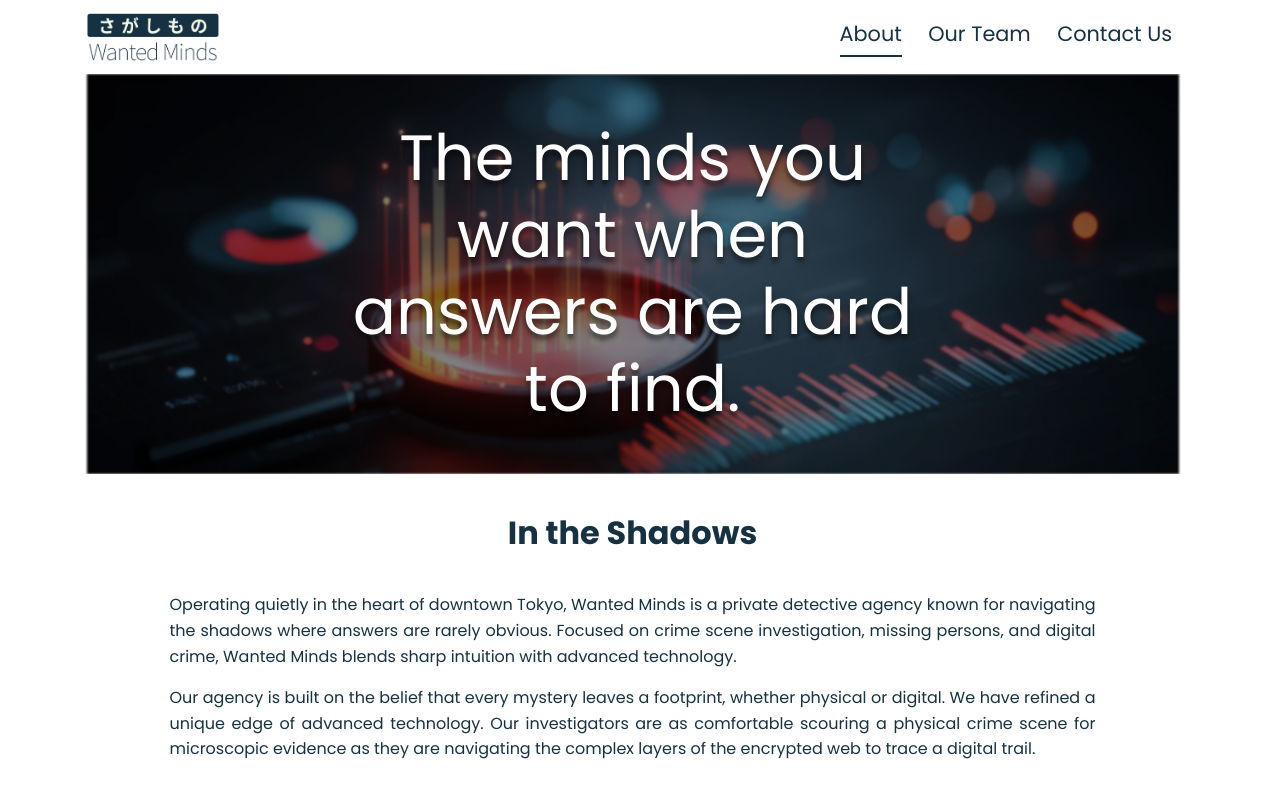
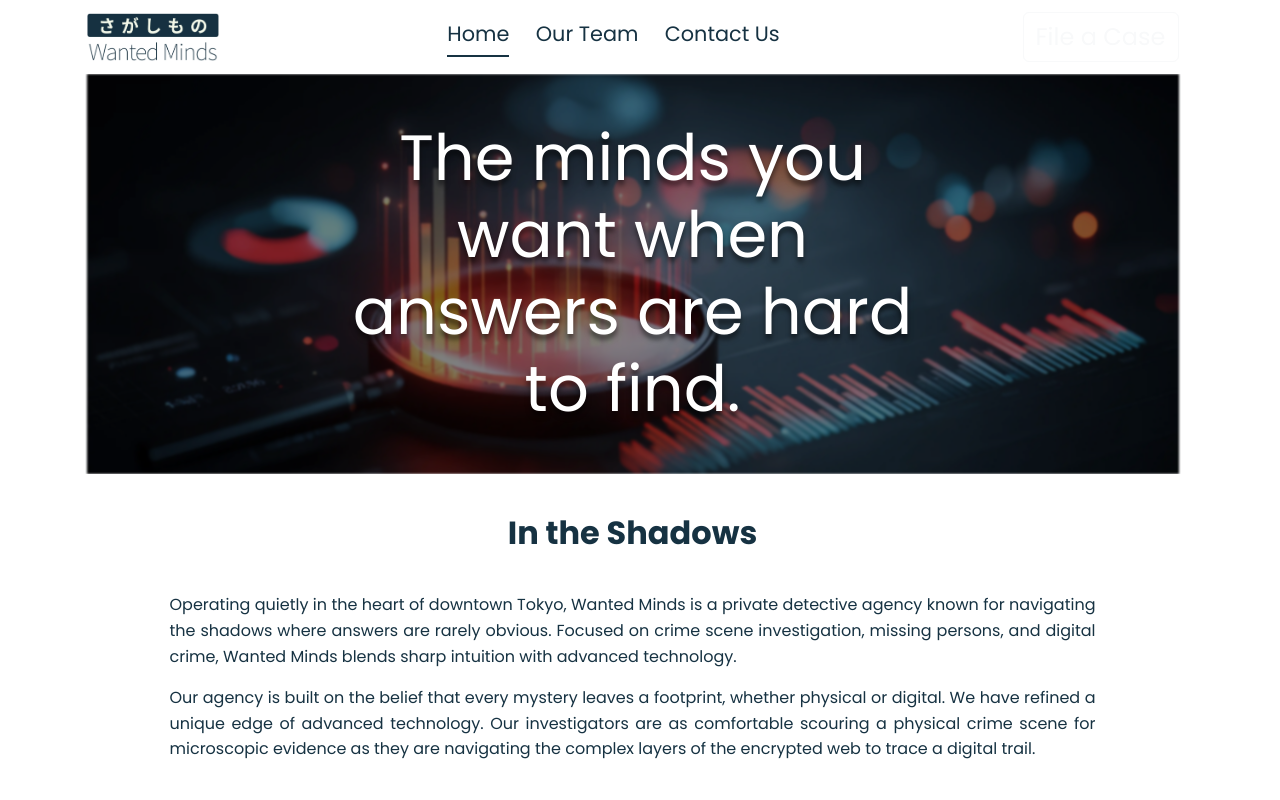
Before and after one commit to deyperfect/Wanted-Minds, a React (Vite) app in the folder client/: page / in a window 1280 px wide. Shown: the top 800 px of the page. Built offline with nearby package versions, Linux system fonts and the light colour scheme.

Commit message:
refactor: add error, navbar, and footer components

```diff
--- a/client/src/App.jsx
+++ b/client/src/App.jsx
@@ -1,30 +1,28 @@
 import { Container } from 'react-bootstrap';
 import { Routes, Route } from 'react-router-dom';
-import AppNavbar from './components/AppNavbar';
-import AppFooter from './components/AppFooter';
+import Navbar from './components/Navbar';
+import Footer from './components/Footer';
 import Home from './pages/Home';
-import Contact from './pages/Contact';
-import Error from './pages/Error';
+import Error from './components/Error';
 import Team from './pages/Team';
 import './style.css';
 
-function App() {
+const App = () => {
   return (
 
     <>
-      <AppNavbar />
+      <Navbar />
 
-      <Container>
+      <Container >
         <Routes>
           <Route path="/" element={<Home />} />
           <Route path="/team" element={<Team />} />
-          <Route path="/contact" element={<Contact />} />
 
           <Route path="*" element={<Error />} />
         </Routes>
       </Container>
 
-      <AppFooter />
+      <Footer />
     </>
 
   );
```
